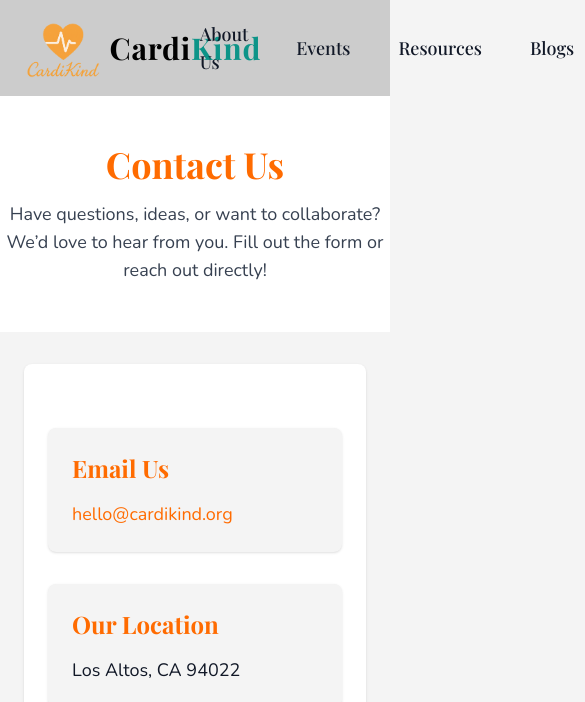
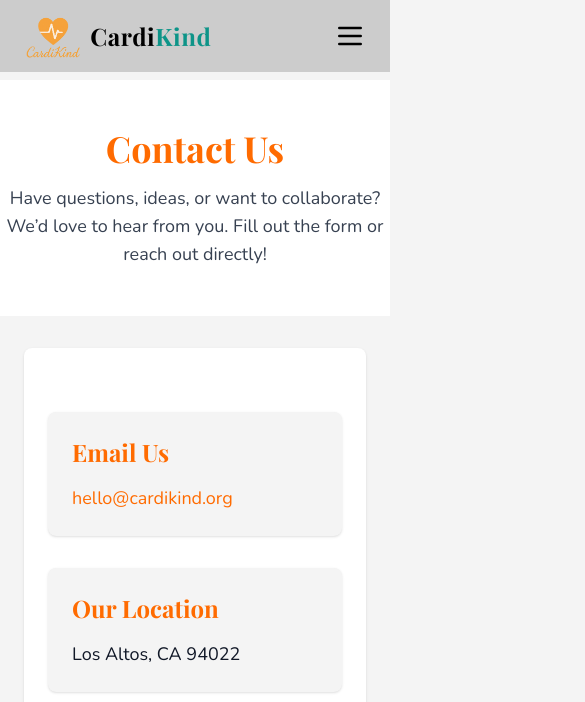
Before and after one commit to aidenc08/CardiKind, a plain HTML site: page contact.html in a window 390 px wide. Shown: the top 702 px of the page, 585 px wide, since content can reach past the window. Drawn offline with nearby package versions, Linux system fonts and the light colour scheme.

Commit message:
Fixed contact zoom and added mobile UI

```diff
--- a/contact.html
+++ b/contact.html
@@ -66,7 +66,7 @@
 
       <div class="rounded-lg overflow-hidden shadow">
         <iframe
-            src="https://www.google.com/maps/embed?pb=!1m14!1m8!1m3!1d12685.933504458444!2d-122.1162!3d37.3796!3m2!1i1024!2i768!4f13.1!3m3!1m2!1s0x808fb0b92faac46f%3A0xe70a62b7e4042723!2sLos%20Altos%2C%20CA%2094022!5e0!3m2!1sen!2sus!4v1718579000000"
+          src="https://www.google.com/maps/embed?pb=!1m14!1m8!1m3!1d12685.933504458444!2d-122.1162!3d37.3796!3m2!1i1024!2i768!4f55!3m3!1m2!1s0x808fb0b92faac46f%3A0xe70a62b7e4042723!2sLos%20Altos%2C%20CA%2094022!5e0!3m2!1sen!2sus!4v1718579000000"
           width="100%"
           height="300"
           style="border:0;"
--- a/header.html
+++ b/header.html
@@ -1,21 +1,39 @@
-<header class="flex items-center justify-between px-6 py-3 bg-lightgray">
+<header class="flex items-center justify-between px-6 py-3 bg-lightgray relative">
   <link href="https://fonts.googleapis.com/css2?family=Playfair+Display:wght@700&display=swap" rel="stylesheet">
-<div class="flex items-center space-x-4">
-  <a href="/" class="flex items-center space-x-2">
-    <img src="images/logo.png" alt="CardiKind Logo" class="h-16 w-auto md:h-20" />
-    <h1 class="text-3xl md:text-4xl font-bold tracking-wide" style="font-family: 'Playfair Display', serif;">
-      <span class="text-black">Cardi</span><span class="text-teal-600">Kind</span>
-    </h1>
-  </a>
-</div>
 
+  <!-- Logo -->
+  <div class="flex items-center space-x-2">
+    <a href="/" class="flex items-center space-x-2">
+      <img src="images/logo.png" alt="CardiKind Logo" class="h-12 w-auto md:h-16" />
+      <h1 class="text-2xl md:text-3xl font-bold tracking-wide" style="font-family: 'Playfair Display', serif;">
+        <span class="text-black">Cardi</span><span class="text-teal-600">Kind</span>
+      </h1>
+    </a>
+  </div>
 
+  <!-- Mobile menu button -->
+  <button id="menu-toggle" class="md:hidden focus:outline-none">
+    <svg class="w-8 h-8 text-black" fill="none" stroke="currentColor" viewBox="0 0 24 24">
+      <path stroke-linecap="round" stroke-linejoin="round" stroke-width="2"
+        d="M4 6h16M4 12h16M4 18h16" />
+    </svg>
+  </button>
 
-  <nav class="space-x-4 text-lg font-medium flex items-center font-heading">
-    <a href="about" class="px-4 py-2 rounded hover:bg-primary/20 transition">About Us</a>
-    <a href="events" class="px-4 py-2 rounded hover:bg-primary/20 transition">Events</a>
-    <a href="resources" class="px-4 py-2 rounded hover:bg-primary/20 transition">Resources</a>
-    <a href="blogs" class="px-4 py-2 rounded hover:bg-primary/20 transition">Blogs</a>
-    <a href="contact" class="ml-4 bg-primary text-white px-5 py-2 rounded shadow hover:bg-orange-600 transition">Learn More</a>
+  <!-- Nav links -->
+  <nav id="nav-menu" class="hidden absolute top-full left-0 w-full bg-lightgray flex-col space-y-2 px-6 py-4 md:static md:flex md:flex-row md:items-center md:space-x-4 md:space-y-0 md:w-auto md:bg-transparent">
+    <a href="about" class="block px-4 py-2 rounded hover:bg-primary/20 transition">About Us</a>
+    <a href="events" class="block px-4 py-2 rounded hover:bg-primary/20 transition">Events</a>
+    <a href="resources" class="block px-4 py-2 rounded hover:bg-primary/20 transition">Resources</a>
+    <a href="blogs" class="block px-4 py-2 rounded hover:bg-primary/20 transition">Blogs</a>
+    <a href="contact" class="block ml-0 md:ml-4 bg-primary text-white px-5 py-2 rounded shadow hover:bg-orange-600 transition">Learn More</a>
   </nav>
+
+  <script>
+    const menuToggle = document.getElementById('menu-toggle');
+    const navMenu = document.getElementById('nav-menu');
+
+    menuToggle.addEventListener('click', () => {
+      navMenu.classList.toggle('hidden');
+    });
+  </script>
 </header>
```
Lines whose indentation alone changed are shown as unchanged.
